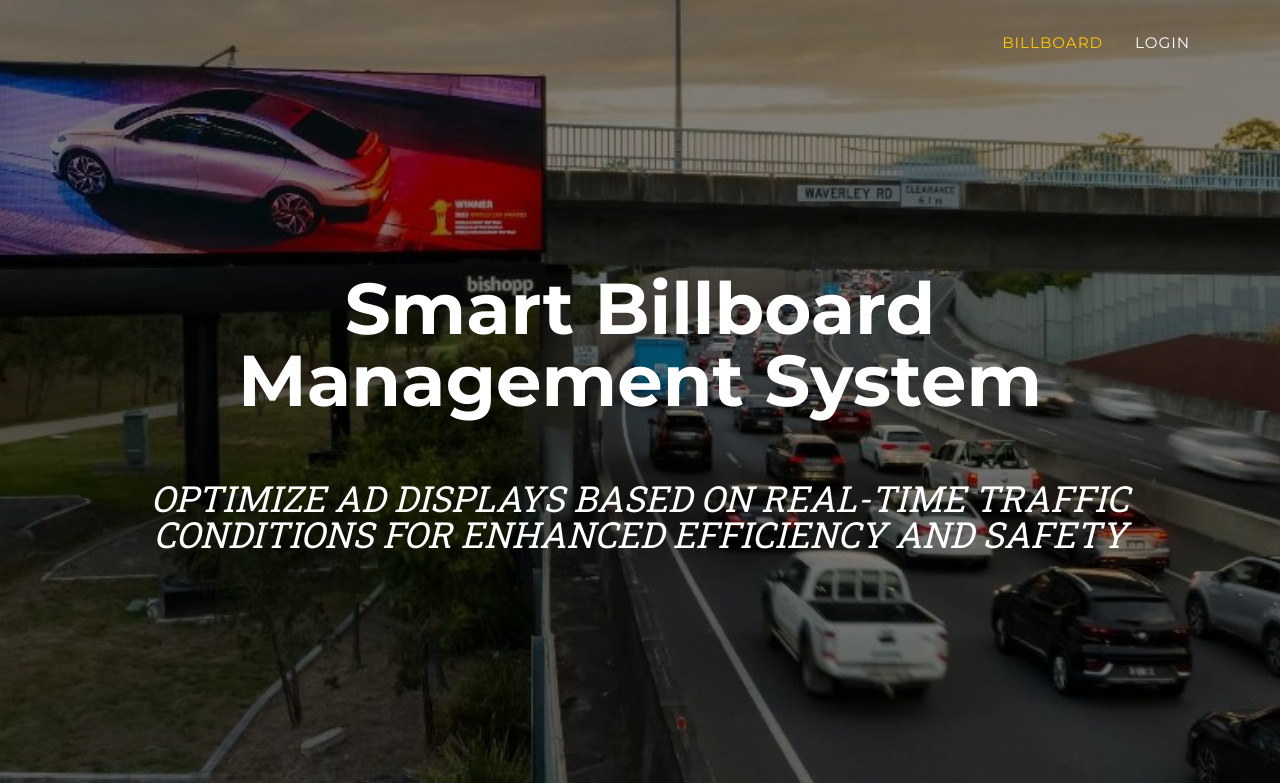
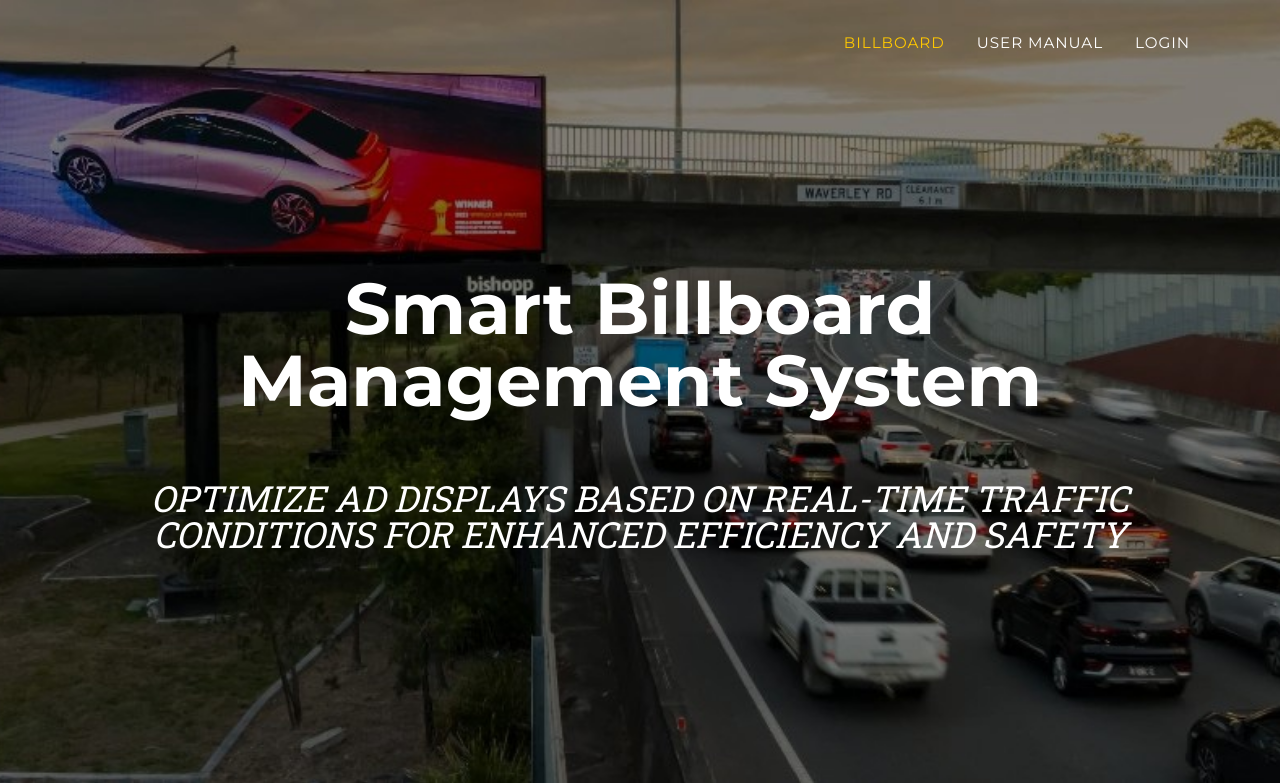
Before and after one commit to akilawijesinghe/TRBAS, a CodeIgniter app: page /FinalProject/ in a window 1280 px wide. Shown: the top 783 px of the page. Run offline with CodeIgniter, Linux system fonts and the light colour scheme; data comes from the database, SQL or seed files in the repository; some libraries are stand-ins or nearby versions.

Commit message:
ADD :: User Manual

```diff
--- a/application/views/welcome_message.php
+++ b/application/views/welcome_message.php
@@ -25,6 +25,7 @@
 			<div class="collapse navbar-collapse" id="responsive_nav">
 				<ul class="navbar-nav text-uppercase ms-auto py-4 py-lg-0">
 					<li class="nav-item"><a class="nav-link" href="#billboard">billboard</a></li>
+					<li class="nav-item"><a class="nav-link" href="<?php echo base_url(); ?>assets/CQUTRBASUserManual.pdf" target="_blank">User Manual</a></li>
 					<?php
 
 					if ($this->session->userdata('user_id')) {
```
Also changed, not shown: 1 other file.
